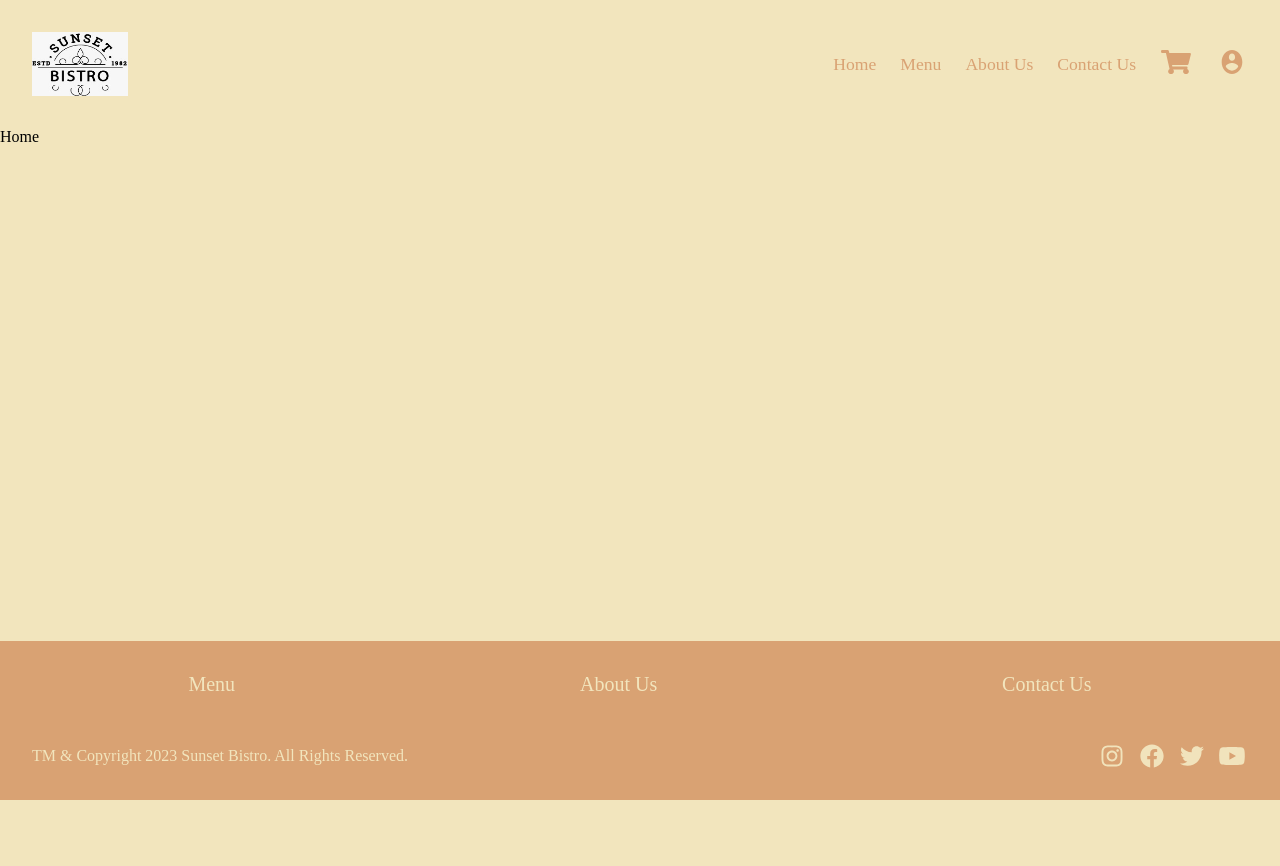
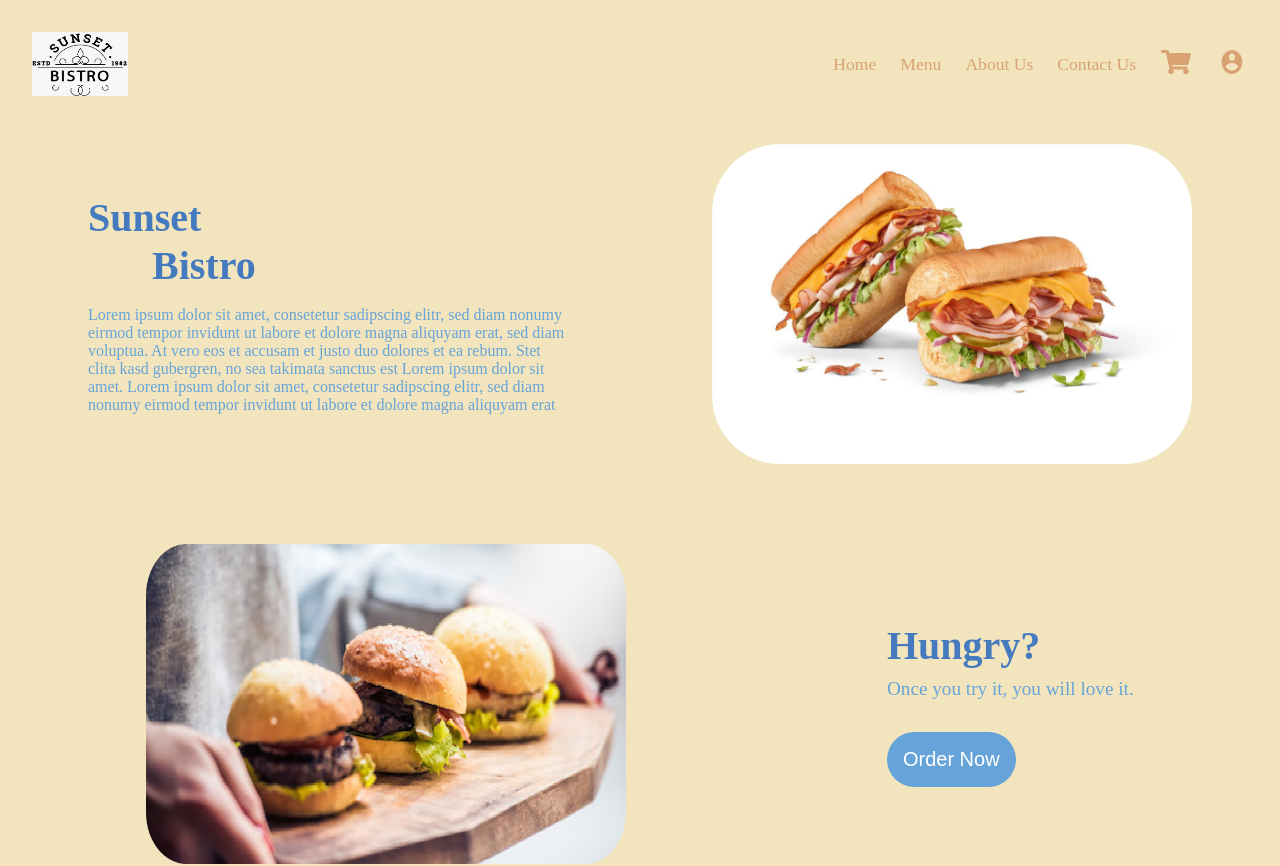
Before and after one commit to PROG1896-Capstone/capstone-frontend, a Next.js app: page / in a window 1280 px wide. Shown: the top 866 px of the page. Before the commit the page ends 800 px from the top, so only its background shows below. Built offline with nearby package versions, Linux system fonts and the light colour scheme.

Commit message:
Create and style Home page

```diff
--- a/src/app/globals.css
+++ b/src/app/globals.css
@@ -1,3 +1,7 @@
+* {
+  box-sizing: border-box;
+}
+
 body {
   display: flex;
   flex-direction: column;
--- a/src/app/home.module.css
+++ b/src/app/home.module.css
@@ -0,0 +1,61 @@
+.page {
+  display: flex;
+  flex-direction: column;
+  justify-content: flex-start;
+  align-items: stretch;
+  gap: 5rem;
+  padding: 1rem 2rem 4rem;
+}
+
+.row {
+  display: flex;
+  flex-direction: row;
+  justify-content: space-around;
+  align-items: center;
+  gap: 2rem;
+}
+
+.column {
+  display: flex;
+  flex-direction: column;
+  justify-content: flex-start;
+  align-items: flex-start;
+}
+
+.heading {
+  color: #457abf;
+  font-size: 2.5rem;
+  line-height: 3rem;
+  margin: 0;
+}
+
+#title_second_part {
+  margin-left: 4rem;
+}
+
+.paragraph {
+  color: #66a3d9;
+  max-width: 30rem;
+  font-size: 1rem;
+  margin: 1rem 0 0 0;
+}
+
+.img {
+  width: 30rem;
+  height: 20rem;
+}
+
+.large_paragraph {
+  color: #66a3d9;
+  font-size: 1.2rem;
+  margin: 0.5rem 0 2rem 0;
+}
+
+.btn {
+  background-color: #66a3d9;
+  color: #ffffff;
+  font-size: 1.25rem;
+  border: none;
+  border-radius: 2rem;
+  padding: 1rem;
+}
--- a/src/app/page.jsx
+++ b/src/app/page.jsx
@@ -1,7 +1,49 @@
+import imgHomeSubs from "@/assets/img-home-subs.png";
+import imgHomeBurgers from "@/assets/img-home-burgers.png";
 import styles from "./home.module.css";
+import Image from "next/image";
 
 export const Home = () => {
-  return <div>Home</div>;
+  return (
+    <div className={styles.page}>
+      <div className={styles.row}>
+        <div className={styles.column}>
+          <h1 className={styles.heading}>Sunset</h1>
+          <h1 className={styles.heading} id={styles.title_second_part}>
+            Bistro
+          </h1>
+          <p className={styles.paragraph}>
+            Lorem ipsum dolor sit amet, consetetur sadipscing elitr, sed diam
+            nonumy eirmod tempor invidunt ut labore et dolore magna aliquyam
+            erat, sed diam voluptua. At vero eos et accusam et justo duo dolores
+            et ea rebum. Stet clita kasd gubergren, no sea takimata sanctus est
+            Lorem ipsum dolor sit amet. Lorem ipsum dolor sit amet, consetetur
+            sadipscing elitr, sed diam nonumy eirmod tempor invidunt ut labore
+            et dolore magna aliquyam erat
+          </p>
+        </div>
+        <div className={styles.column}>
+          <Image className={styles.img} src={imgHomeSubs} alt="img-home-subs" />
+        </div>
+      </div>
+      <div className={styles.row}>
+        <div className={styles.column}>
+          <Image
+            className={styles.img}
+            src={imgHomeBurgers}
+            alt="img-home-burgers"
+          />
+        </div>
+        <div className={styles.column}>
+          <h1 className={styles.heading}>Hungry?</h1>
+          <p className={styles.large_paragraph}>
+            Once you try it, you will love it.
+          </p>
+          <button className={styles.btn}>Order Now</button>
+        </div>
+      </div>
+    </div>
+  );
 };
 
 export default Home;
```
Also changed, not shown: src/assets/img-home-burgers.png (added), src/assets/img-home-subs.png (added).
